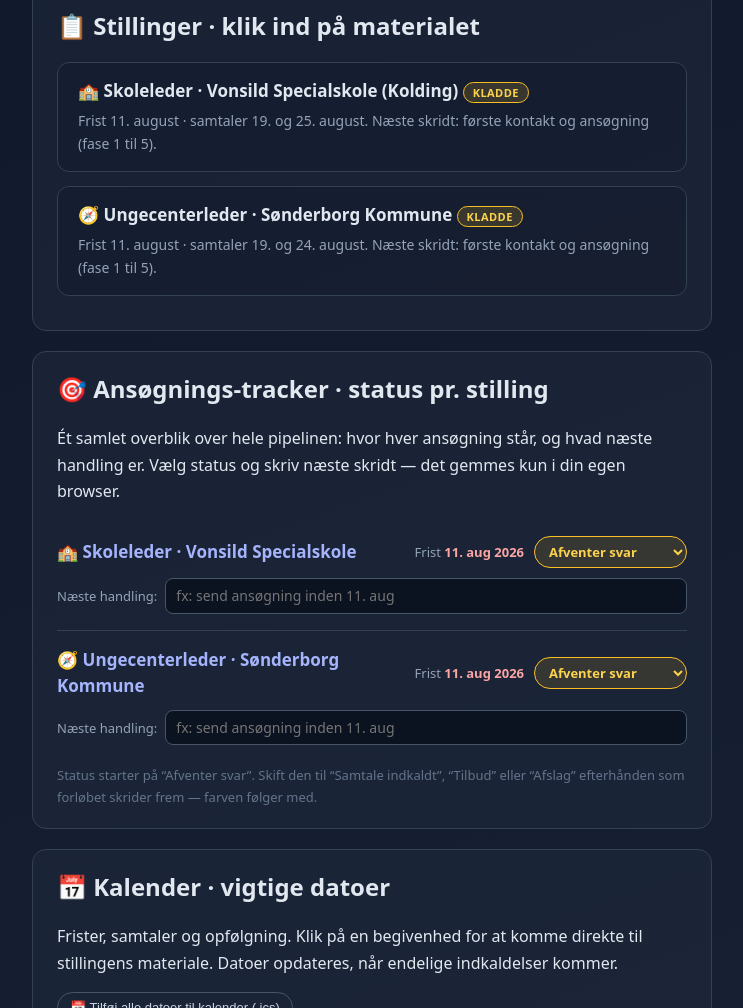
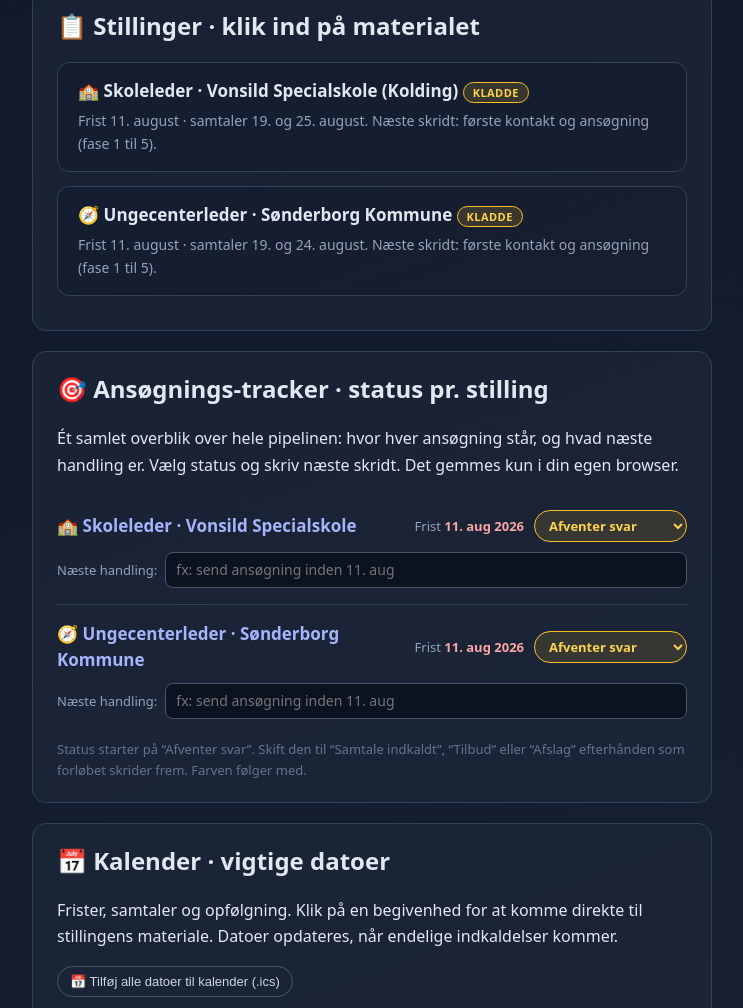
Before and after one commit to qvisty/jobs-gning, a website: page index.html in a window 1280 px wide. Shown: the part 301-1309 px from the top of the page, without its empty margins (268-1011 px from the left). Drawn offline with Linux system fonts and the light colour scheme.

Commit message:
Tracker: fjern tankestreger i UI-tekst (sidens konvention)
Relates to CLIA-3808

Co-Authored-By: Paperclip <noreply@paperclip.ing>

```diff
--- a/index.html
+++ b/index.html
@@ -206,7 +206,7 @@
 
   <section class="card" id="tracker">
     <h2>🎯 Ansøgnings-tracker · status pr. stilling</h2>
-    <p>Ét samlet overblik over hele pipelinen: hvor hver ansøgning står, og hvad næste handling er. Vælg status og skriv næste skridt — det gemmes kun i din egen browser.</p>
+    <p>Ét samlet overblik over hele pipelinen: hvor hver ansøgning står, og hvad næste handling er. Vælg status og skriv næste skridt. Det gemmes kun i din egen browser.</p>
     <ol class="tracker">
       <li class="track-row" data-job="vonsild">
         <div class="track-head">
@@ -241,7 +241,7 @@
         </div>
       </li>
     </ol>
-    <p class="track-hint">Status starter på “Afventer svar”. Skift den til “Samtale indkaldt”, “Tilbud” eller “Afslag” efterhånden som forløbet skrider frem — farven følger med.</p>
+    <p class="track-hint">Status starter på “Afventer svar”. Skift den til “Samtale indkaldt”, “Tilbud” eller “Afslag” efterhånden som forløbet skrider frem. Farven følger med.</p>
   </section>
 
   <section class="card" id="kalender">
```
Also changed, not shown: src/content.html (+2 -2 lines).
